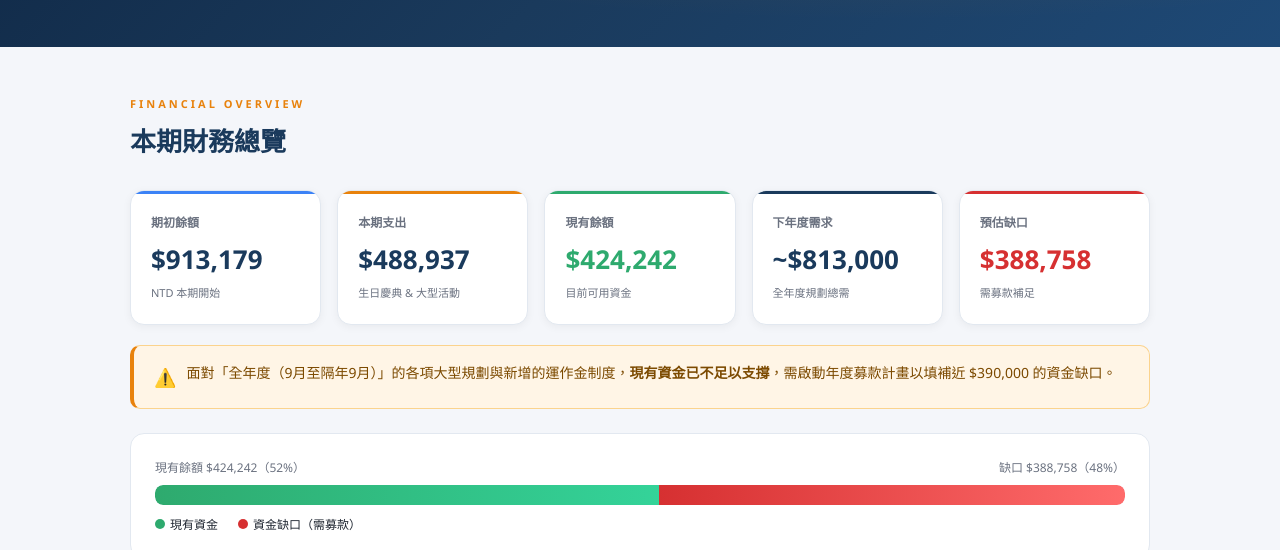
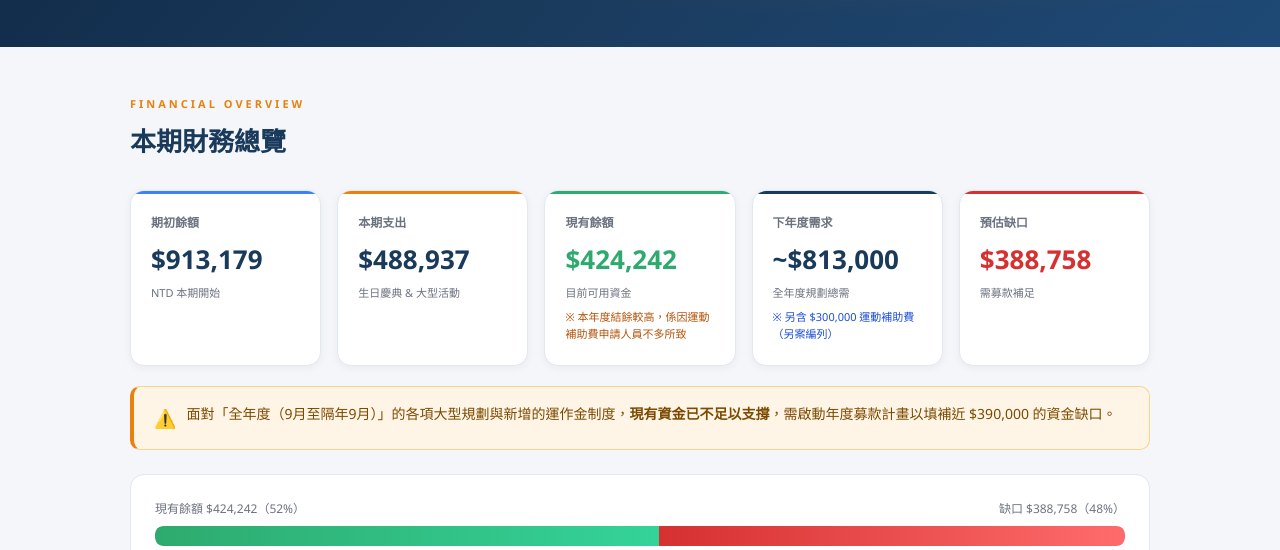
Before and after one commit to miachan02090825/dept-fund-plan, a plain HTML site: page index.html in a window 1280 px wide. Shown: the part 250-800 px from the top of the page. Drawn offline with Linux system fonts and the light colour scheme.

Commit message:
Add sports subsidy notes to financial overview
Co-Authored-By: Claude Sonnet 4.6 <noreply@anthropic.com>

```diff
--- a/index.html
+++ b/index.html
@@ -401,11 +401,13 @@
         <div class="stat-label">現有餘額</div>
         <div class="stat-value">$424,242</div>
         <div class="stat-note">目前可用資金</div>
+        <div class="stat-note" style="margin-top:6px;color:#b45309;font-size:11px;">※ 本年度結餘較高，係因運動補助費申請人員不多所致</div>
       </div>
       <div class="stat-card">
         <div class="stat-label">下年度需求</div>
         <div class="stat-value">~$813,000</div>
         <div class="stat-note">全年度規劃總需</div>
+        <div class="stat-note" style="margin-top:6px;color:#1d4ed8;font-size:11px;">※ 另含 $300,000 運動補助費（另案編列）</div>
       </div>
       <div class="stat-card red">
         <div class="stat-label">預估缺口</div>
```
